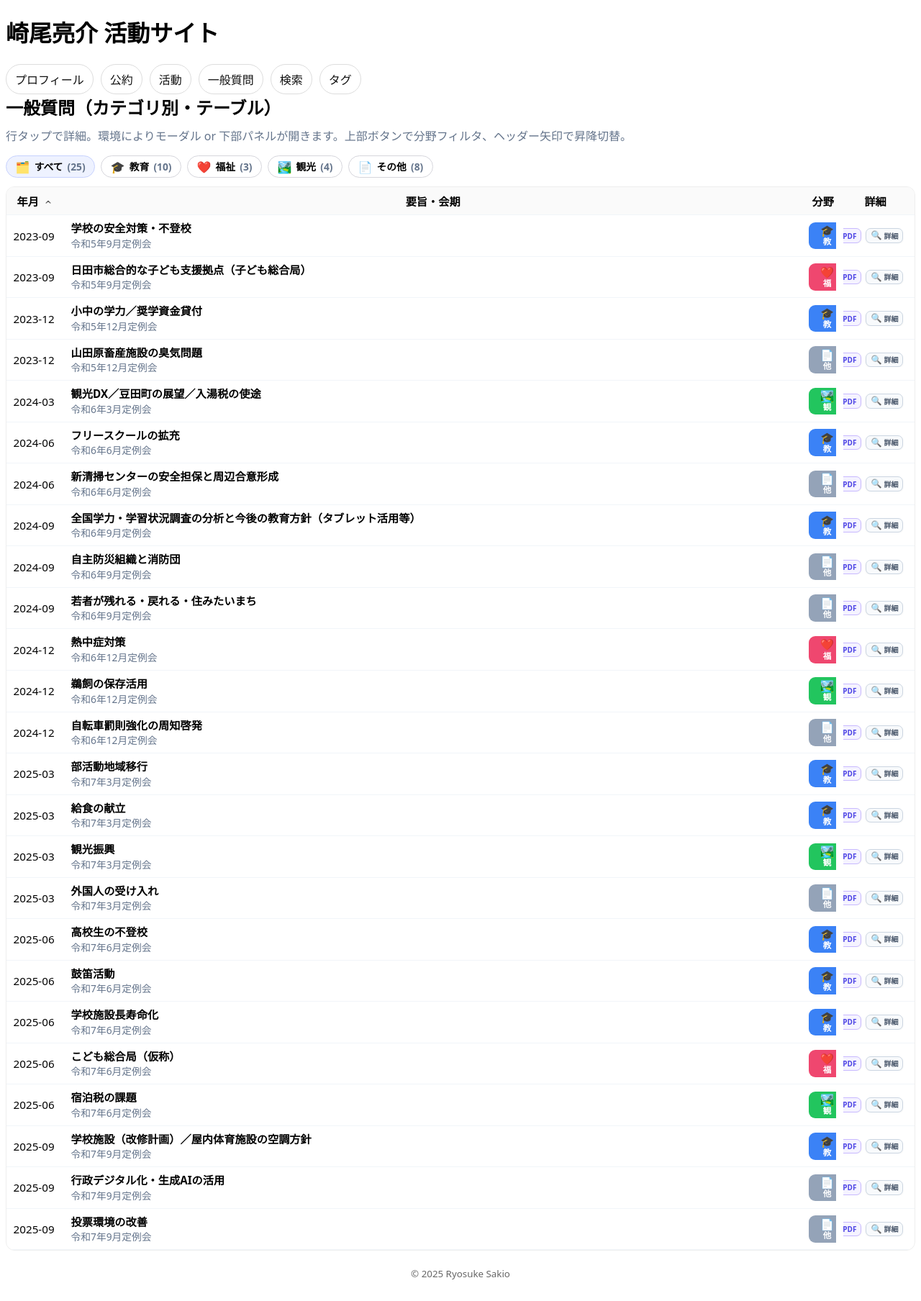
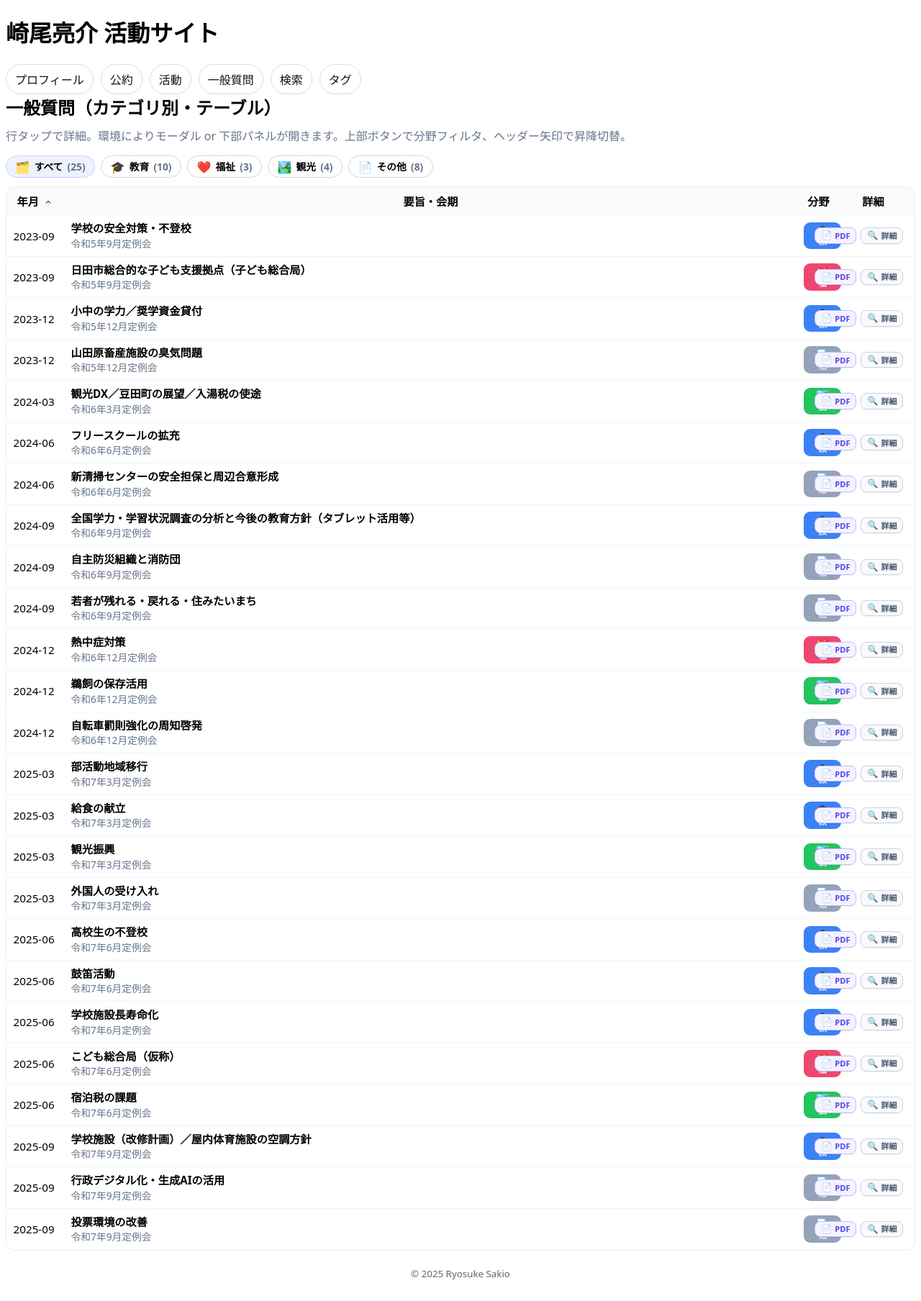
Before and after one commit to sakioryousuke-eng/activity-site, a Jekyll site: the page built from pages/matrix.html, in a window 1280 px wide. Shown: the whole page at 72% size. Built offline with Jekyll 4.4.1, drawn with Linux system fonts in a browser that asks for light colours.

Commit message:
Update matrix.html

```diff
--- a/pages/matrix.html
+++ b/pages/matrix.html
@@ -19,12 +19,12 @@ table.matrix{width:100%;border-collapse:collapse;font-size:.95rem;table-layout:f
 .matrix thead th{position:sticky;top:0;background:#fafafa;z-index:1;white-space:nowrap;user-select:none}
 .matrix tbody tr:hover{background:#fcfcff}
 
-/* 列幅：要旨広め・分野細め */
+/* 列幅：要旨広め・分野細め・操作は十分な幅 */
 .col-month{width:5.0rem}
 .col-cat{width:3.0rem}
-.col-act{width:6.0rem}
-@media(max-width:840px){.col-month{width:4.8rem}.col-cat{width:2.8rem}.col-act{width:5.8rem}}
-@media(max-width:480px){.col-month{width:4.6rem}.col-cat{width:2.6rem}.col-act{width:5.4rem}}
+.col-act{width:7.2rem} /* ←重なり防止として余裕を確保 */
+@media(max-width:840px){.col-month{width:4.8rem}.col-cat{width:2.8rem}.col-act{width:7.0rem}}
+@media(max-width:520px){.col-month{width:4.6rem}.col-cat{width:2.6rem}.col-act{width:7.0rem}}
 
 /* 要旨・会期 */
 .cell-title{
@@ -69,130 +69,53 @@ table.matrix{width:100%;border-collapse:collapse;font-size:.95rem;table-layout:f
 .cat-tour{background:#22c55e}/* 観光 */
 .cat-oth{background:#94a3b8} /* その他 */
 
-/* ============= 汎用ボタン（モーダルの×用） ============= */
+/* ============= PDF／詳細：衝突回避の新クラス(.actbox/.actbtn) ============= */
+.matrix td:last-child{ text-align:right; }
+.matrix td:last-child .actbox{
+  display:flex;
+  justify-content:flex-end;
+  align-items:center;
+  gap:6px;
+  flex-wrap:nowrap;            /* 広い画面は横並び */
+  max-width:100%;
+  padding-right:6px;
+}
+@media (max-width:560px){
+  .matrix td:last-child .actbox{
+    flex-direction:column;     /* 狭い画面は縦並び */
+    align-items:flex-end;
+    gap:4px;
+  }
+}
+
+/* バッジ（色付き文字＋囲み・白背景） */
+.actbtn{
+  display:inline-flex;align-items:center;gap:4px;
+  font-size:11px;font-weight:600;line-height:1.2;
+  border-radius:8px;border:1.5px solid transparent;background:#fff;
+  padding:3px 8px;text-decoration:none;white-space:nowrap;
+  box-shadow:0 1px 2px rgba(0,0,0,.06); transition:all .15s ease;
+}
+/* PDF */
+.actbtn--pdf{ color:#4f46e5; border-color:#c7b8ff; background:#f5f3ff; }
+.actbtn--pdf:hover{ background:#ede9fe; border-color:#a78bfa; }
+/* 詳細（ご要望で色付きに） */
+.actbtn--detail{ color:#475569; border-color:#cbd5e1; background:#f8fafc; }
+.actbtn--detail:hover{ background:#f1f5f9; border-color:#94a3b8; }
+
+/* アイコン */
+.actbtn--pdf::before{ content:"📄"; font-size:12px; }
+.actbtn--detail::before{ content:"🔍"; font-size:12px; }
+
+/* ============= モーダル内のボタン用（共通btn） ============= */
 .btn{display:inline-flex;align-items:center;gap:.3em;padding:.28rem .6rem;border:1px solid #d6d6dc;border-radius:10px;background:#fff;text-decoration:none;font-size:.86rem;line-height:1;white-space:nowrap}
 .btn:hover{background:#f5f7ff}
 
-/* ============= PDF／詳細バッジ（最終デザイン） ============= */
-.matrix td:last-child .actions{
-  display:flex !important;
-  flex-direction:column;          /* 縦並び */
-  align-items:flex-end;
-  justify-content:center;
-  gap:6px;
-  padding-right:6px;
-}
-.matrix td:last-child .actions .btn{
-  display:inline-flex;
-  align-items:center;
-  gap:4px;
-  font-size:11px;
-  font-weight:600;
-  border-radius:8px;
-  padding:3px 8px;
-  line-height:1.2;
-  background:#fff;
-  text-decoration:none;
-  border:1.5px solid transparent;
-  box-shadow:0 1px 2px rgba(0,0,0,0.06);
-  transition:all .15s ease;
-  white-space:nowrap;
-}
-
-/* 🟣 PDF：紫＋色文字＋囲み */
-.matrix td:last-child .actions .btn.pdf-link{
-  border-color:#c7b8ff;
-  background:#f5f3ff;
-  color:#4f46e5;
-}
-.matrix td:last-child .actions .btn.pdf-link:hover{
-  background:#ede9fe;
-  border-color:#a78bfa;
-}
-
-/* ⚪ 詳細：灰青＋囲み */
-.matrix td:last-child .actions .btn.ghost{
-  border-color:#cbd5e1;
-  background:#f8fafc;
-  color:#475569;
-}
-.matrix td:last-child .actions .btn.ghost:hover{
-  background:#f1f5f9;
-  border-color:#94a3b8;
-}
-
-/* アイコン */
-.matrix td:last-child .actions .btn.pdf-link::before{content:"📄";font-size:12px;}
-.matrix td:last-child .actions .btn.ghost::before{content:"🔍";font-size:12px;}
-
-/* モバイル対応：少しだけコンパクト */
-@media (max-width:480px){
-  .matrix td:last-child .actions .btn{
-    font-size:10px;
-    padding:2px 6px;
-    gap:3px;
-  }
-}
-
-/* ============= 下部詳細パネル（フォールバック） ============= */
+/* ============= フォールバックパネル ============= */
 #detailPanel{display:none;border:1px solid #eee;border-radius:12px;background:#fff;margin:14px 0;padding:.8rem 1rem}
 #detailPanel.active{display:block}
 #detailPanel h3{margin:.2rem 0 .4rem;font-size:1.05rem}
 #detailPanel .meta{color:#475569;font-size:.92rem;margin:.15rem 0}
-/* === かぶり是正・上書きCSS（貼り付けるだけ） === */
-
-/* セルからはみ出す要素を隠して隣列と重ならないように */
-.matrix td { overflow: hidden; }
-
-/* 右端セルは右寄せを強化 */
-.matrix td:last-child { text-align: right; }
-
-/* アクションコンテナはセル幅内で折り返さない＆はみ出さない */
-.matrix td:last-child .actions{
-  max-width: 100%;
-  overflow: hidden;
-  justify-content: flex-end;
-  align-items: center; /* 高さ揃え */
-  gap: 6px;
-  /* 画面が広いときは横並び、狭いときは縦並び */
-  flex-direction: row;
-  flex-wrap: nowrap;
-  padding-right: 6px;
-}
-
-/* ボタンをさらにコンパクト化（横幅を取らない） */
-.matrix td:last-child .actions .btn{
-  font-size: 10px;        /* 11px → 10px */
-  padding: 2px 6px;       /* 3px 8px → 2px 6px */
-  gap: 3px;
-  min-width: auto;
-  max-width: 100%;
-  border-radius: 7px;
-}
-
-/* 文言が長くても縮むように（万一の文字折り返し対策） */
-.matrix td:last-child .actions .btn span,
-.matrix td:last-child .actions .btn::before{
-  white-space: nowrap;
-}
-
-/* 狭い画面では自動で縦並び（詰まりを防ぐ） */
-@media (max-width: 560px){
-  .matrix td:last-child .actions{
-    flex-direction: column;
-    align-items: flex-end;
-  }
-  .matrix td:last-child .actions .btn{
-    width: auto;          /* 縦並び時は自然幅 */
-    max-width: 100%;
-  }
-}
-
-/* どうしても重なる場合は最終手段として列幅少しだけ拡張（必要なら解除OK） */
-@media (min-width: 561px){
-  .col-act { width: 6.8rem; }   /* 既定 6.0rem 前後 → 6.8rem に僅かに拡張 */
-}
-
 </style>
 
 <!-- ▼ 分野フィルタ -->
@@ -262,9 +185,9 @@ table.matrix{width:100%;border-collapse:collapse;font-size:.95rem;table-layout:f
             </span>
           </td>
           <td>
-            <div class="actions">
-              {% if s.pdf %}<a class="btn pdf-link" href="{{ s.pdf | relative_url }}" data-modal="pdf" data-title="{{ s.text }}">PDF</a>{% endif %}
-              <a class="btn ghost detail-link" href="#">詳細</a>
+            <div class="actbox">
+              {% if s.pdf %}<a class="actbtn actbtn--pdf" href="{{ s.pdf | relative_url }}" data-modal="pdf" data-title="{{ s.text }}">PDF</a>{% endif %}
+              <a class="actbtn actbtn--detail detail-link" href="#">詳細</a>
             </div>
           </td>
         </tr>
```
Also changed, not shown: other parts of pages/matrix.html (+6 -11 lines).
